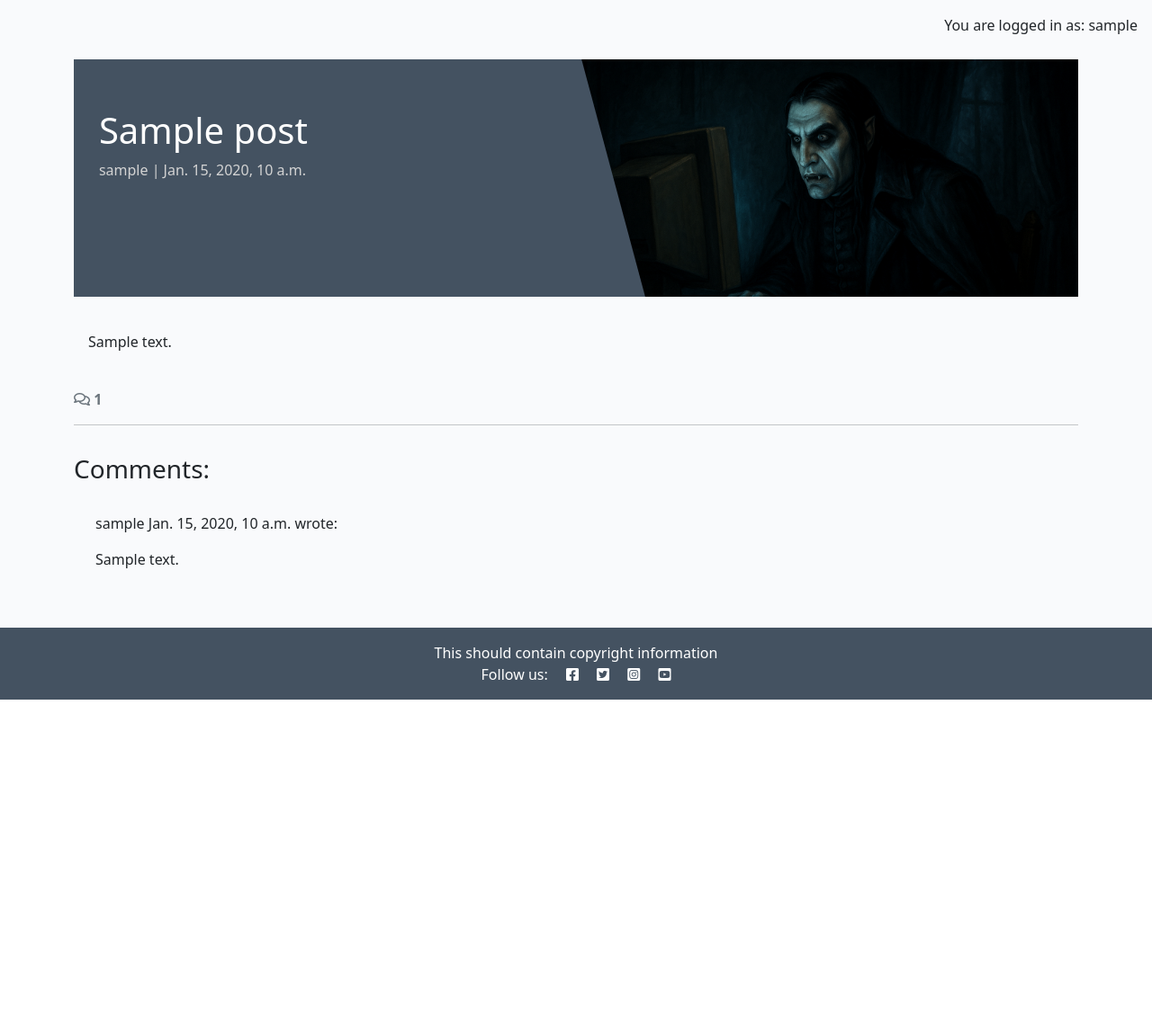
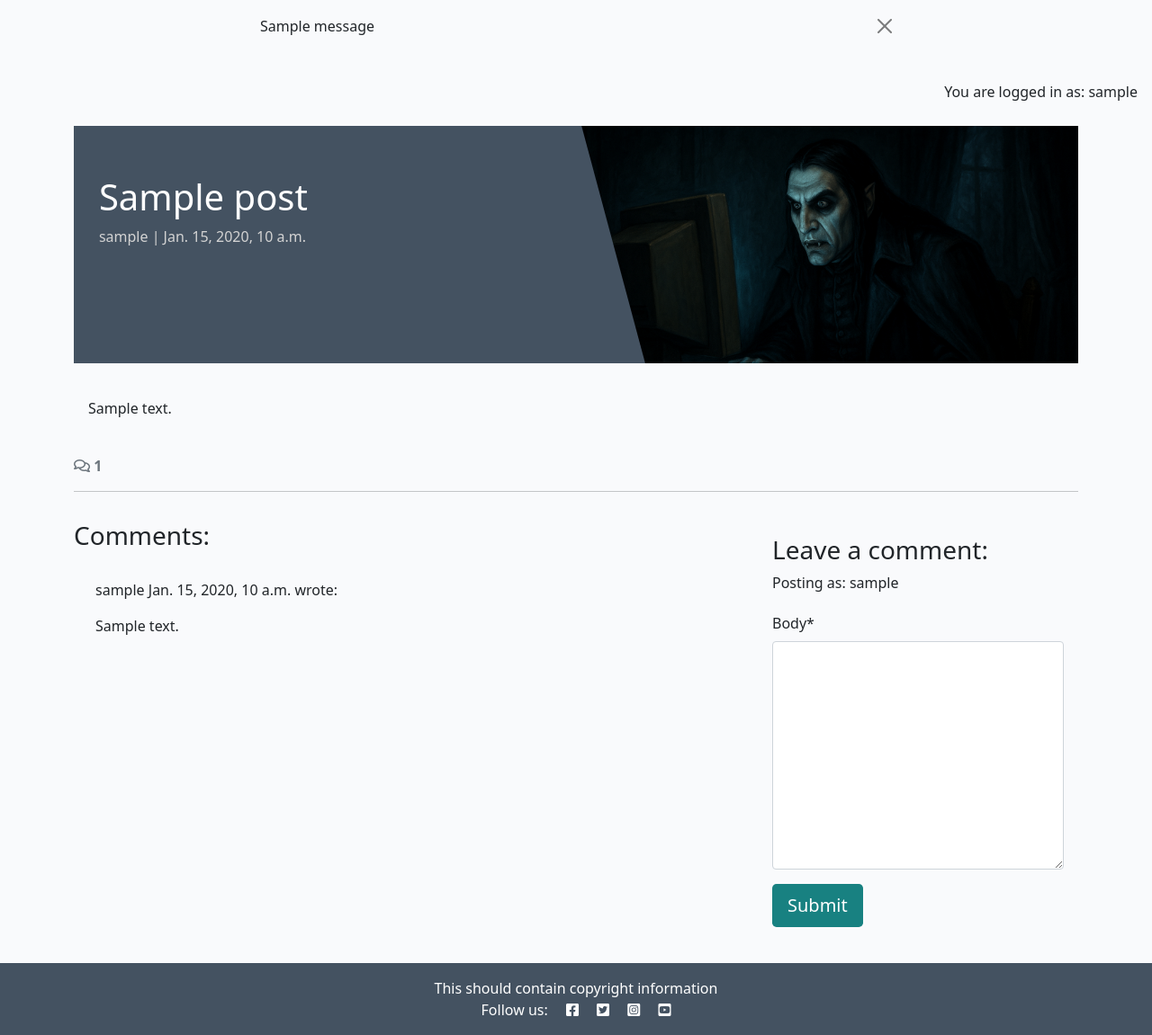
Before and after one commit to PeterCones/django-blog, a Django app: a page that uses templates/base.html in a window 1280 px wide. Shown: the part 60-1211 px from the top of the page at 90% size. Before the commit the page ends 838 px from the top, so only its background shows below. Run offline with Django 4.2, Linux system fonts and the light colour scheme; a user stored in the database is signed in; tables that the repository leaves empty hold one stand-in row (values such as "Sample post"); one stand-in notice (Sample message) is shown; some libraries are stand-ins or nearby versions.

Commit message:
Implement comment functionality in post detail view and template

```diff
--- /dev/null
+++ b/blog/forms.py
@@ -0,0 +1,8 @@
+from .models import Comment
+from django import forms
+
+
+class CommentForm(forms.ModelForm):
+    class Meta:
+        model = Comment
+        fields = ('body',)
--- a/blog/templates/blog/post_detail.html
+++ b/blog/templates/blog/post_detail.html
@@ -1,5 +1,6 @@
 {% extends 'base.html' %} {% block content %}
 {% load static %}
+{% load crispy_forms_tags %}
 
 <div class="masthead">
     <div class="container">
@@ -70,6 +71,24 @@
         {% endfor %}
       </div>
     </div>
+    <!-- Creating New Comments -->
+    <div class="col-md-4 card mb-4 mt-3">
+      <div class="card-body">
+        {% if user.is_authenticated %}
+        <h3>Leave a comment:</h3>
+        <p>Posting as: {{ user.username }}</p>
+        <form id="commentForm" method="post"
+          style="margin-top: 1.3em;">
+          {{ comment_form | crispy }}
+          {% csrf_token %}
+          <button id="submitButton" type="submit"
+            class="btn btn-signup btn-lg">Submit</button>
+        </form>
+        {% else %}
+        <p>Log in to leave a comment</p>
+        {% endif %}
+      </div>
+    </div>
   </div>
 </div>
 
--- a/blog/views.py
+++ b/blog/views.py
@@ -1,7 +1,12 @@
 from django.shortcuts import render, get_object_or_404
 
 from django.views import generic
+from django.contrib import messages
+
 from .models import Post
+
+from .forms import CommentForm
+
 # Create your views here.
 
 class PostList(generic.ListView):
@@ -19,11 +24,27 @@
     comments = post.comments.all().order_by("-created_on")
     comment_count = post.comments.filter(approved=True).count()
 
+    if request.method == "POST":
+        comment_form = CommentForm(data=request.POST)
+        if comment_form.is_valid():
+            comment = comment_form.save(commit=False)
+            comment.author = request.user
+            comment.post = post
+            comment.save()
+            messages.add_message(
+                request, messages.SUCCESS,
+                'Comment submitted and awaiting approval'
+            )
+
+
+    comment_form = CommentForm()
+
     return render(
         request,
         "blog/post_detail.html",
         {"post": post,
          "comments": comments,
          "comment_count": comment_count,
+         "comment_form": comment_form,
          },
     )
--- a/codestar/settings.py
+++ b/codestar/settings.py
@@ -48,6 +48,8 @@
     'allauth',
     'allauth.account',
     'allauth.socialaccount',
+    'crispy_forms',
+    'crispy_bootstrap5',
     'django_summernote',
     'codestar',
     'blog',
@@ -57,6 +59,9 @@
 SITE_ID = 1
 LOGIN_REDIRECT_URL = '/'
 LOGOUT_REDIRECT_URL = '/'
+
+CRISPY_ALLOWED_TEMPLATE_PACKS = "bootstrap5"
+CRISPY_TEMPLATE_PACK = "bootstrap5"
 
 MIDDLEWARE = [
     'django.middleware.security.SecurityMiddleware',
--- a/requirements.txt
+++ b/requirements.txt
@@ -3,11 +3,13 @@
 certifi==2025.8.3
 cffi==2.0.0
 charset-normalizer==3.4.3
+crispy-bootstrap5==0.7
 cryptography==45.0.7
 defusedxml==0.7.1
 dj-database-url==0.5.0
 Django==4.2.24
 django-allauth==0.57.2
+django-crispy-forms==2.4
 django-summernote==0.8.20.0
 gunicorn==23.0.0
 idna==3.10
--- a/templates/base.html
+++ b/templates/base.html
@@ -71,6 +71,21 @@
             </div>
         </div>
     </nav>
+    <!-- displaying Django messages -->
+    <div class="container">
+        <div class="row">
+            <div class="col-md-8 offset-md-2">
+            {% for message in messages %}
+                <div class="alert {{ message.tags }} alert-dismissible
+                fade show" id="msg" role="alert">
+                {{ message | safe }}
+                <button type="button" class="btn-close"
+                data-bs-dismiss="alert" aria-label="Close"></button>
+        </div>
+        {% endfor %}
+        </div>
+    </div>
+    </div>
 
     <main class="flex-shrink-0 main-bg">
 
```
